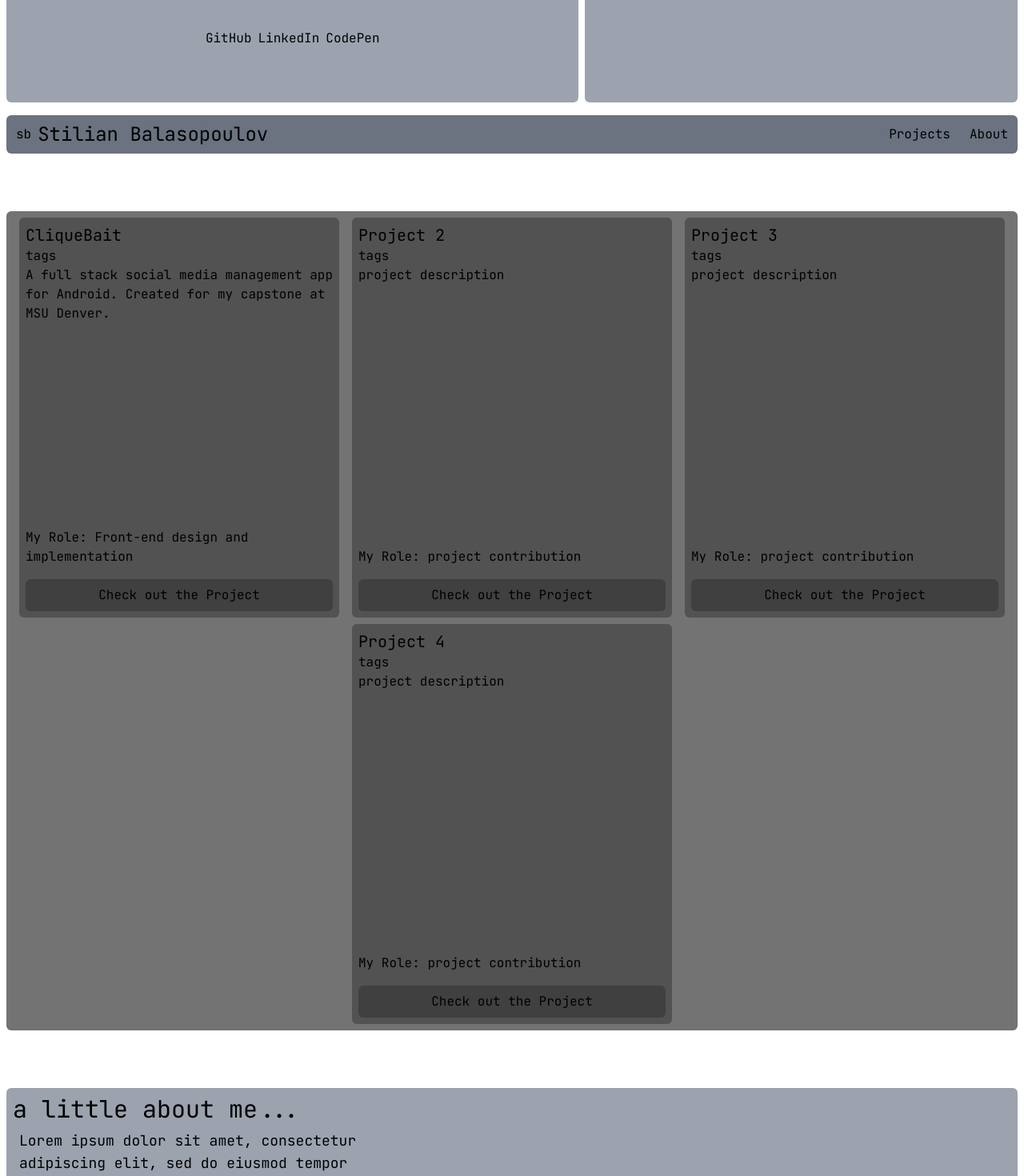
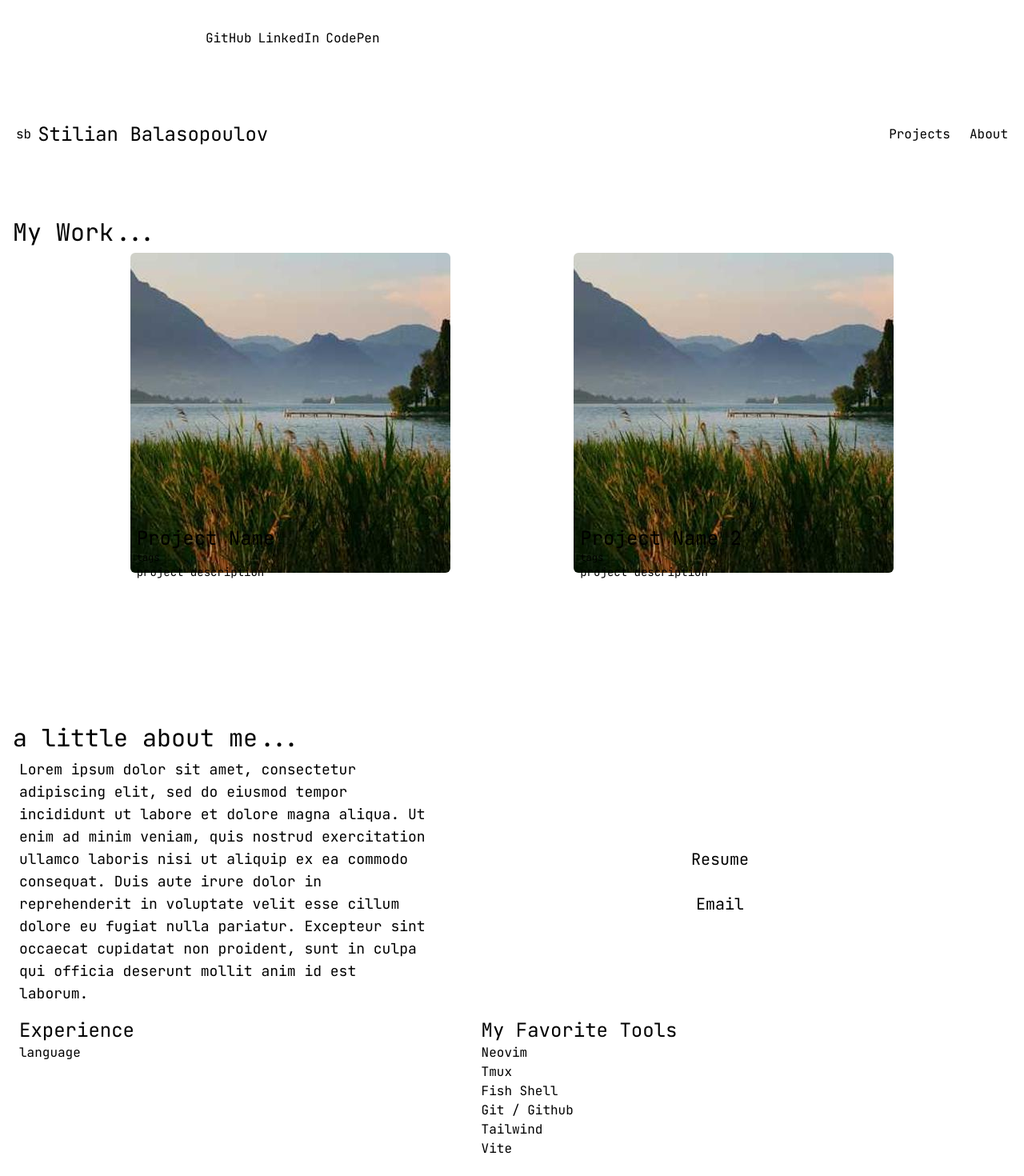
Before and after one commit to stilianb/stilianb.github.io, a React (Vite) app in the folder portfolio/: page / in a window 1280 px wide. Shown: the part 180-1650 px from the top of the page at 80% size. Built offline with nearby package versions, Linux system fonts and the light colour scheme; what @catppuccin/tailwindcss would draw is missing.

Commit message:
project goto button

```diff
--- a/portfolio/src/App.jsx
+++ b/portfolio/src/App.jsx
@@ -9,10 +9,12 @@ function App() {
 
   return (
     <>
-      <Hero />
-      <Navbar />
-      <Projects />
-      <About />
+      <div className="bg-base">
+        <Hero />
+        <Navbar />
+        <Projects />
+        <About />
+      </div>
     </>
   )
 }
--- a/portfolio/src/components/About.tsx
+++ b/portfolio/src/components/About.tsx
@@ -3,25 +3,25 @@ import React from 'react'
 function About() {
   return (
     <div id="about" className="h-screen pt-14">
-      <div className="bg-gray-400 m-2 p-2 rounded-md">
+      <div className="bg-crust text-text m-2 p-2 rounded-md">
         <div className="flex flex-col">
           <h1 className="text-3xl">a little about me...</h1>
           <div className="flex flex-wrap m-2 gap-2">
             <p className="text-lg max-w-lg">Lorem ipsum dolor sit amet, consectetur adipiscing elit, sed do eiusmod tempor incididunt ut labore et dolore magna aliqua. Ut enim ad minim veniam, quis nostrud exercitation ullamco laboris nisi ut aliquip ex ea commodo consequat. Duis aute irure dolor in reprehenderit in voluptate velit esse cillum dolore eu fugiat nulla pariatur. Excepteur sint occaecat cupidatat non proident, sunt in culpa qui officia deserunt mollit anim id est laborum.</p>
             <div className="flex flex-row lg:flex-col gap-3 text-xl justify-center mx-auto">
-              <a href="" className="bg-gray-500 rounded-md p-2 flex justify-center">Resume</a>
-              <a href="" className="bg-gray-500 rounded-md p-2 flex justify-center">Email</a>
+              <a href="" className="bg-surface0 rounded-md p-2 flex justify-center">Resume</a>
+              <a href="" className="bg-surface0 rounded-md p-2 flex justify-center">Email</a>
             </div>
           </div>
         </div>
         <div className="flex flex-wrap gap-2">
-          <div className="bg-gray-500 flex-grow rounded-md p-2">
+          <div className="bg-mantle flex-grow rounded-md p-2">
             <h2 className="text-2xl">Experience</h2>
             <ul id="languages">
               <li>language</li>
             </ul>
           </div>
-          <div className="bg-gray-500 flex-grow rounded-md p-2">
+          <div className="bg-mantle flex-grow rounded-md p-2">
             <h2 className="text-2xl">My Favorite Tools</h2>
             <ul id="tools">
               <li><a href="">Neovim</a></li>
--- a/portfolio/src/components/Hero.tsx
+++ b/portfolio/src/components/Hero.tsx
@@ -3,7 +3,7 @@ import React from 'react'
 function Hero() {
   return (
     <div id="hero" className="page flex flex-wrap gap-2 p-2">
-      <div id="hero-text-container" className="bg-gray-400 rounded-md flex-grow flex flex-col justify-evenly">
+      <div id="hero-text-container" className="bg-crust text-text rounded-md flex-grow flex flex-col justify-evenly">
         <div className="mx-auto ">
           <div className="flex flex-wrap gap-2 items-center w-fit">
             <div className="text-3xl">Hi, I'm</div>
@@ -19,7 +19,7 @@ function Hero() {
           </ul>
         </div>
       </div>
-      <div id="image-container" className="bg-gray-400 rounded-md flex-grow flex justify-center">
+      <div id="image-container" className="bg-crust text-text rounded-md flex-grow flex justify-center">
         <div className="h-fit m-auto">image-placeholder-text</div>
       </div>
     </div>
--- a/portfolio/src/components/Navbar.tsx
+++ b/portfolio/src/components/Navbar.tsx
@@ -2,8 +2,8 @@ import React from 'react'
 
 export default function Navbar() {
   return (
-    <nav className="sticky top-0 pt-2 ml-2 mr-2 mb-2 bg-white rounded-b-md">
-      <div className="bg-gray-500 rounded-md flex justify-between pl-3">
+    <nav className="sticky top-0 pt-2 ml-2 mr-2 mb-2 bg-base rounded-b-md z-10">
+      <div className="bg-mantle text-text rounded-md flex justify-between pl-3">
         <div id="nav-icon-name" className="flex align-center gap-2">
           <div className="h-fit my-auto"><a href="#">sb</a></div>
           <div className="text-2xl h-fit my-auto hidden md:flex"><a href="#">Stilian Balasopoulov</a></div>
--- a/portfolio/src/components/ProjectItem.tsx
+++ b/portfolio/src/components/ProjectItem.tsx
@@ -12,17 +12,21 @@ function ProjectItem(props) {
 
 
   return (
-    <div id={props.name} className={`rounded-md transition-all w-fit`} onClick={ToggleClass}>
-      <div className="bg-neutral-600 w-[400px] h-[500px] rounded-md flex flex-col justify-between">
-        <div className="h-full p-2 flex flex-col">
+    <div id={props.name} className={`bg-surface0 rounded-md transition-all`} onClick={ToggleClass}>
+      <div className="w-[400px] h-[500px] relative z-0 group">
+        <img src={props.img_url} alt="" className="rounded-md absolute" />
+        <div className="bg-mantle text-text flex flex-col justify-between p-2 rounded-md absolute transition-all h-1/3 group-hover:h-72 overflow-hidden w-full bottom-0">
           <div className="">
-            <div className="text-xl">{props.name}</div>
-            <div className="">tags</div>
+            <div className="text-2xl">{props.name}</div>
+            <div className="text-xs">tags</div>
+            <div className="text-sm">{props.desc}</div>
           </div>
-          <div className="flex-grow">{props.desc}</div>
-          <div className="">My Role: {props.contribution}</div>
+          <div className="w-fit mx-auto m-2">
+            <a href="#" className="bg-surface0 transition-all opacity-0 group-hover:opacity-100 hover:bg-surface1 rounded-md p-2">
+              Check out the Project
+            </a>
+          </div>
         </div>
-        <a href="#" className="bg-neutral-700 hover:bg-neutral-800 rounded-md text-center p-2 m-2">Check out the Project</a>
       </div>
     </div>
   )
--- a/portfolio/src/components/Projects.tsx
+++ b/portfolio/src/components/Projects.tsx
@@ -5,28 +5,16 @@ import photo1 from '../assets/img1.jpg'
 function Projects() {
   return (
     <div id="projects" className="m-2 pt-16 ">
-      <div className="bg-neutral-500 w-full rounded-md flex flex-wrap gap-2 p-2 justify-evenly">
+      <div className="bg-crust w-full rounded-md flex flex-wrap gap-2 p-2 justify-evenly">
+        <div className="text-3xl text-text w-full">My Work...</div>
         <ProjectItem
-          name="CliqueBait"
-          img_url={photo1}
-          desc=
-          "A full stack social media management app for Android. Created for my capstone at MSU Denver."
-          contribution="Front-end design and implementation"
-        />
-        <ProjectItem
-          name="Project 2"
+          name="Project Name"
           img_url={photo1}
           desc="project description"
           contribution="project contribution"
         />
         <ProjectItem
-          name="Project 3"
-          img_url={photo1}
-          desc="project description"
-          contribution="project contribution"
-        />
-        <ProjectItem
-          name="Project 4"
+          name="Project Name 2"
           img_url={photo1}
           desc="project description"
           contribution="project contribution"
```
